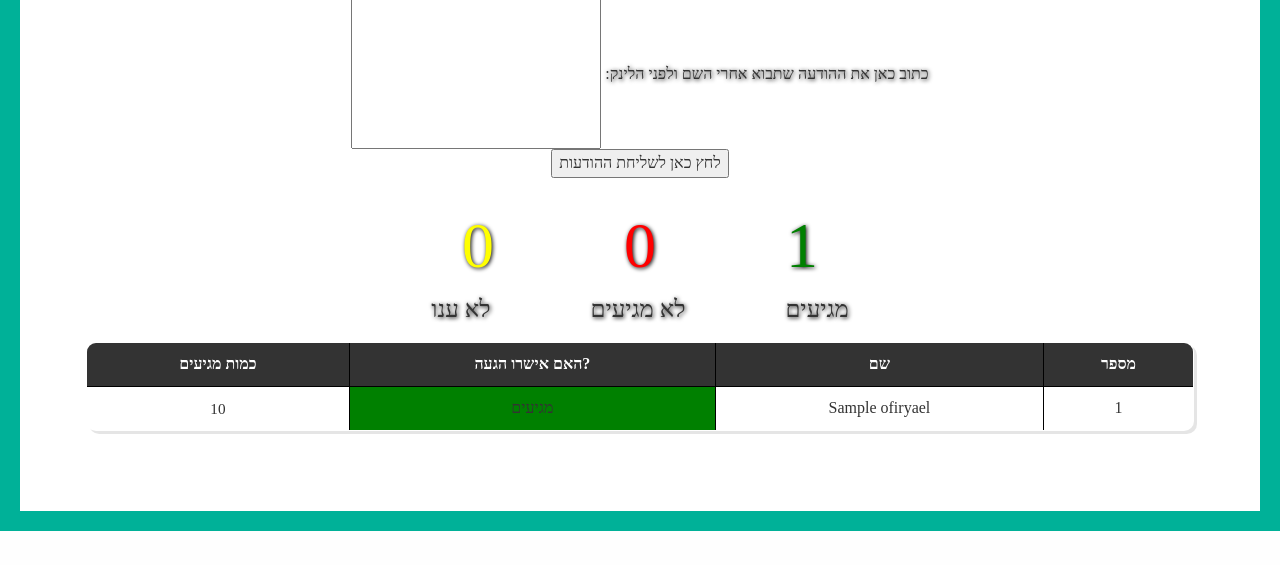
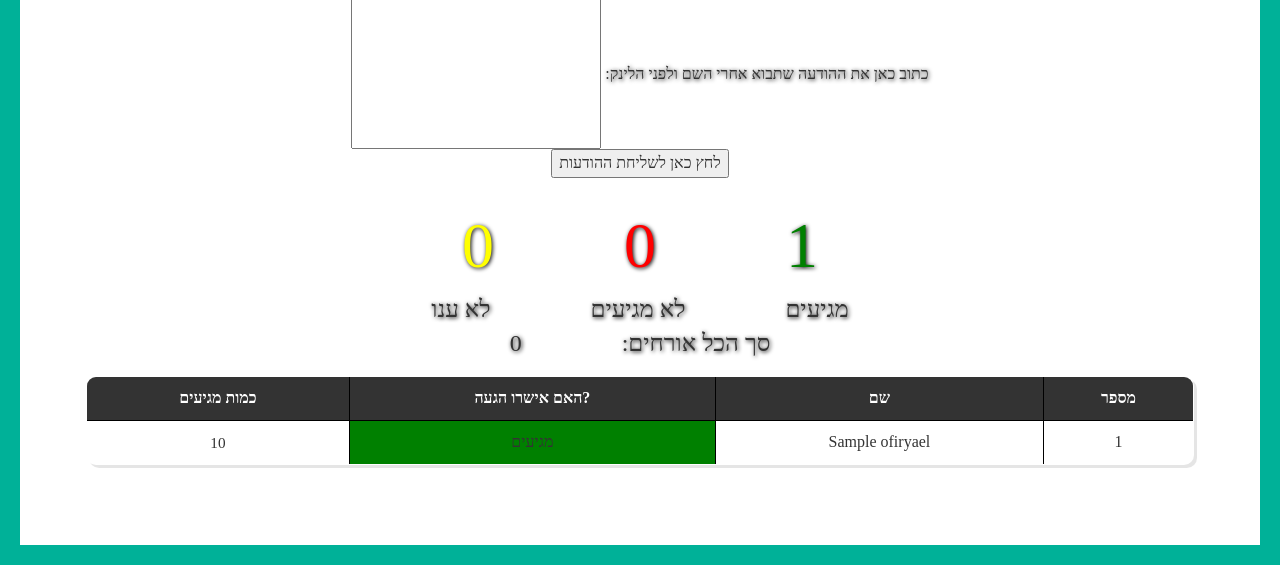
Before and after one commit to yanivfranco/Wedding-RSVP, a PHP site: page /ofir-yael/results.php in a window 1280 px wide. Shown: the part 781-1346 px from the top of the page. Before the commit the page ends 1312 px from the top, so only its background shows below. Run offline with PHP 8.4, Linux system fonts and the light colour scheme; tables that the repository leaves empty or names only in its code hold one stand-in row (values such as "Sample post"); some web fonts are replaced.

Commit message:
add total sum

```diff
--- a/ofir-yael/results.php
+++ b/ofir-yael/results.php
@@ -42,13 +42,14 @@
 	$unknown = 0;
 	$coming = 0;
 	$not_coming = 0;
+	$total_guests = 0;
 	// Create connection
 	$conn = new mysqli($_SESSION["host"],$_SESSION["username"],$_SESSION["password"],$_SESSION["db_name"]);
 	// Check connection
 	if ($conn->connect_error) {
 	    die("Connection failed: " . $conn->connect_error);
 	}
-	$sql = "SELECT is_confirmed FROM ofiryael";
+	$sql = "SELECT is_confirmed,actual_amount FROM ofiryael";
 	$result = $conn->query($sql);
 	if ($result->num_rows > 0) {
 	    while($row = $result->fetch_assoc()) {
@@ -57,6 +58,7 @@
 	    	}
 	    	elseif($row["is_confirmed"] == 0){
 	    		$not_coming = $not_coming + 1;
+	    		$total_guests = $total_guests + $row["actual_amount"];
 	    	}
 			elseif($row["is_confirmed"] == 1){
 	    		$coming = $coming + 1;
@@ -201,6 +203,9 @@
 			<div class="is_coming">
 				<span>מגיעים</span><span>לא מגיעים</span><span>לא ענו</span>
 			</div>
+			<div class="is_coming">
+				<span>סך הכל אורחים:</span><span><?php echo $total_guests;?></span>
+			</div>
 			<!-- table -->
 			<?php
 
```
